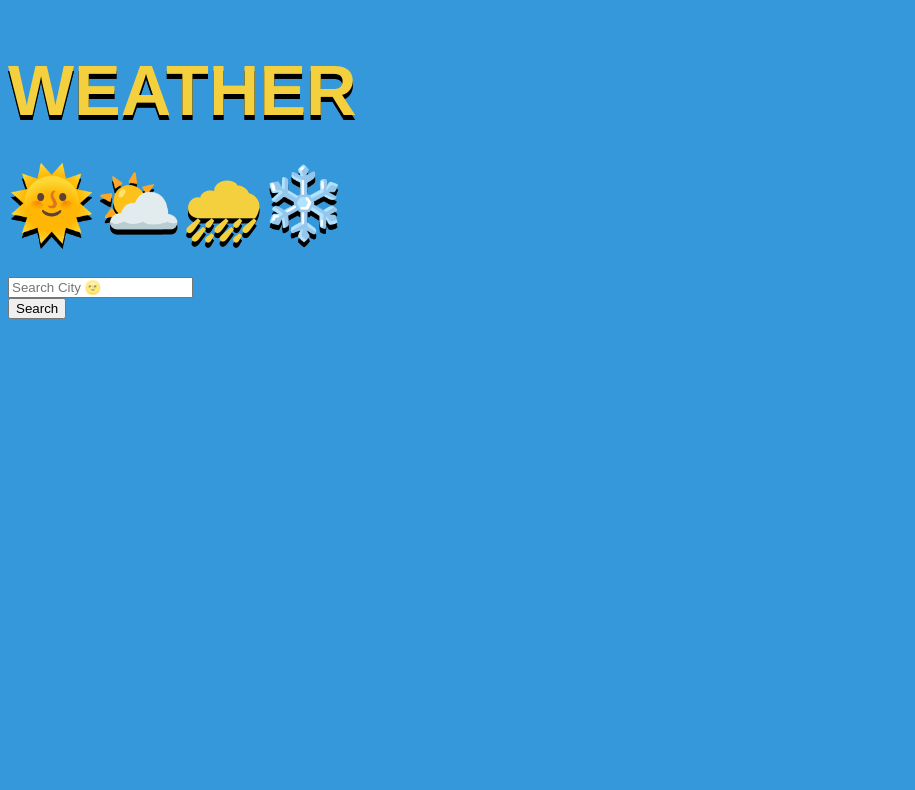
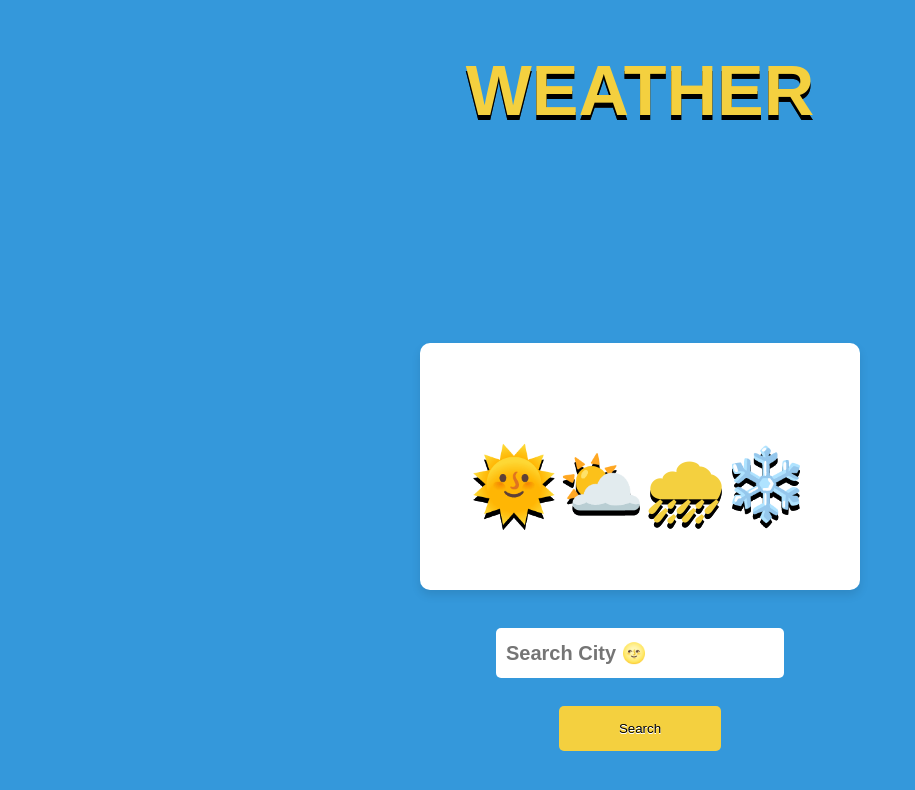
Before and after one commit to kamal030803/Live-Weather, a plain HTML site: page index.html in a window 1280 px wide. Shown: the whole page, without its empty margins (0-915 px from the left). Drawn offline with Linux system fonts and the light colour scheme.

Commit message:
Update style.css

```diff
--- a/style.css
+++ b/style.css
@@ -1,22 +1,8 @@
-#city-input, #weather-output {
-    margin: 1em 0 0.5em 0;
-	font-weight: 600;
-	font-family: 'Titillium Web', sans-serif;
-	position: relative;
-	font-size: 20px;
-	line-height: 30px;
-	background-color: #fff;
-  }
-  body{
-    background-color: #3498DB;
-  }
-  .btn{
-    color: #000;
-    background-color: #F4D03F;
-    text-shadow: 0 0.5px #ffffff, 0 0.5px #ffffff;
-  }
-
     .banner {
+        display: flex;
+        flex-direction: column;
+        align-items: center;
+        justify-content: center;
         margin: 1em 0 0.5em 0;
         color: #F4D03F;
         font-weight: normal;
@@ -28,3 +14,68 @@
         font-size: 70px;
         font-weight: 600;
     }
+
+    body {
+        margin: 0;
+        padding: 0;
+        font-family: Arial, sans-serif;
+        background-color: #3498DB;
+      }
+
+      .weather-container {
+        display: flex;
+        flex-direction: column;
+        align-items: center;
+        justify-content: center;
+        height: 100vh;
+      }
+
+      .weather-box {
+        display: flex;
+        flex-direction: column;
+        align-items: center;
+        justify-content: center;
+        background-color: #FFFFFF;
+        border-radius: 10px;
+        box-shadow: 0px 5px 10px rgba(0, 0, 0, 0.1);
+        padding: 50px;
+      }
+
+      #temperature {
+        font-size: 100px;
+        margin: 0;
+      }
+
+      #condition {
+        font-size: 50px;
+        margin: 0;
+      }
+
+      #location {
+        font-size: 50px;
+        margin: 0;
+      }
+
+      input[type="text"] {
+        padding: 10px;
+        margin-right: 10px;
+        border-radius: 5px;
+        border: none;
+        margin: 1em 0 0.5em 0;
+        font-weight: 600;
+        font-family: 'Titillium Web', sans-serif;
+        position: relative;
+        font-size: 20px;
+        line-height: 30px;
+        background-color: #fff;
+      }
+
+      button {
+        padding: 15px 60px;
+        border-radius: 5px;
+        border: none;
+        color: #000;
+        background-color: #F4D03F;
+        text-shadow: 0 0.5px #ffffff, 0 0.5px #ffffff;
+        cursor: pointer;
+      }
```
Lines whose indentation alone changed are shown as unchanged.
